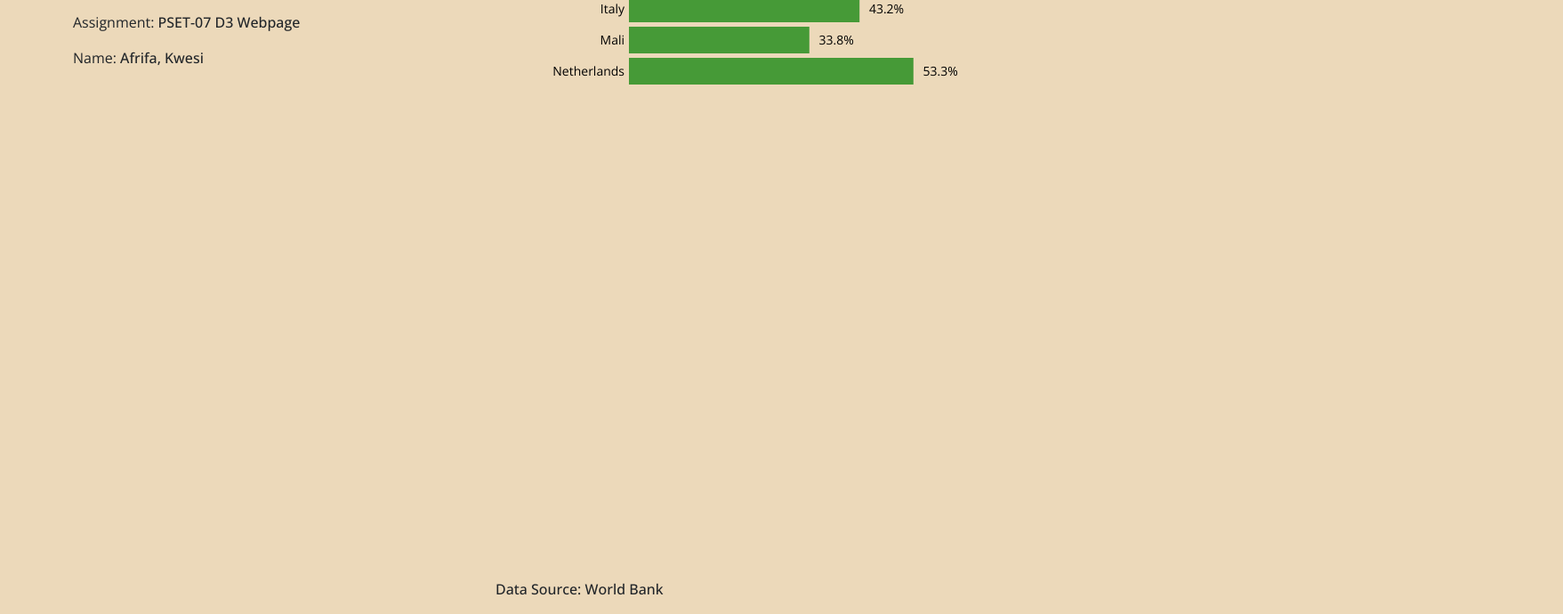
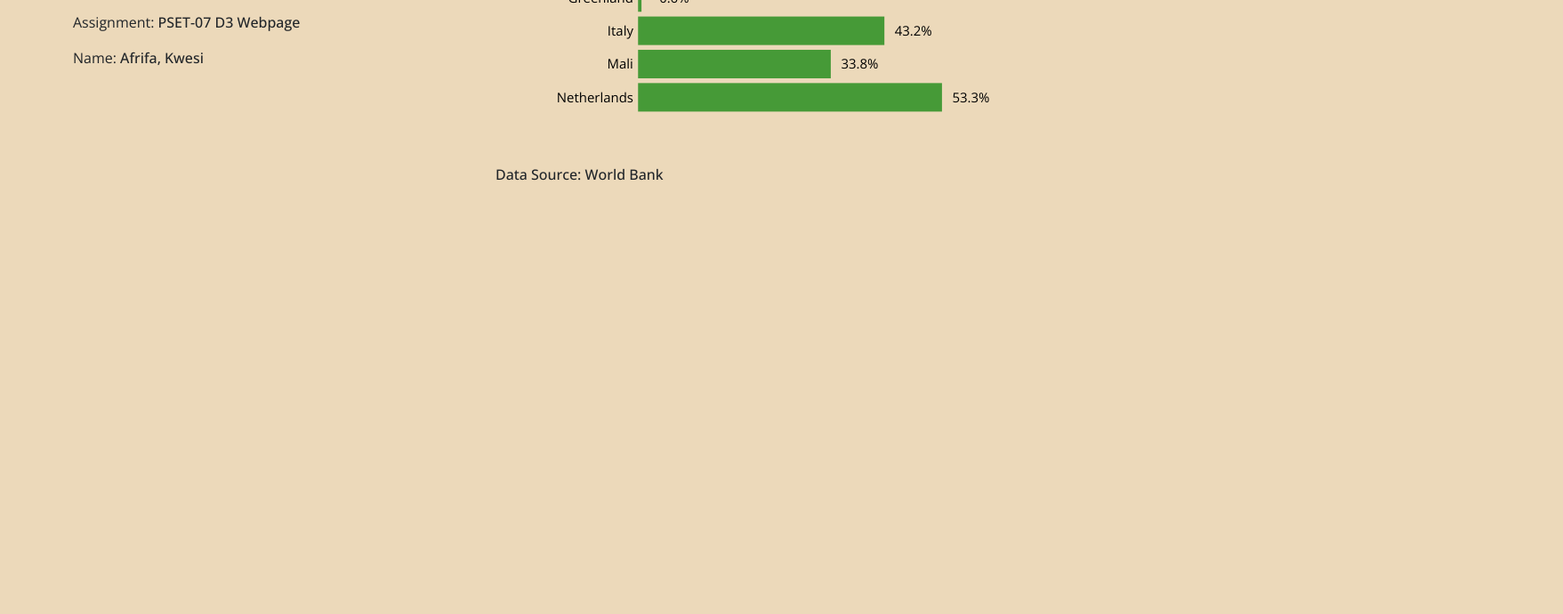
Before and after one commit to kwesiafrifa/PSET-7, a plain HTML site: page index.html in a window 1280 px wide. Shown: the part 455-1145 px from the top of the page at 89% size, 1757 px wide, since content can reach past the window. After the commit the page ends 800 px from the top, so only its background shows below. Drawn offline with nearby package versions, Linux system fonts and the light colour scheme.

Commit message:
changed viewBox sizing

```diff
--- a/index.html
+++ b/index.html
@@ -97,9 +97,7 @@
             // define svg
 			const svg = d3.select("#viz")
                 .append("svg")
-                .attr("width", width)
-                .attr("height", height)
-                .attr("viewBox", [0, 0, width, height]);
+                .attr("viewBox", [0, 0, width/2, height/2]);
 
             // add rectangle bars
             svg.append("g")
```
